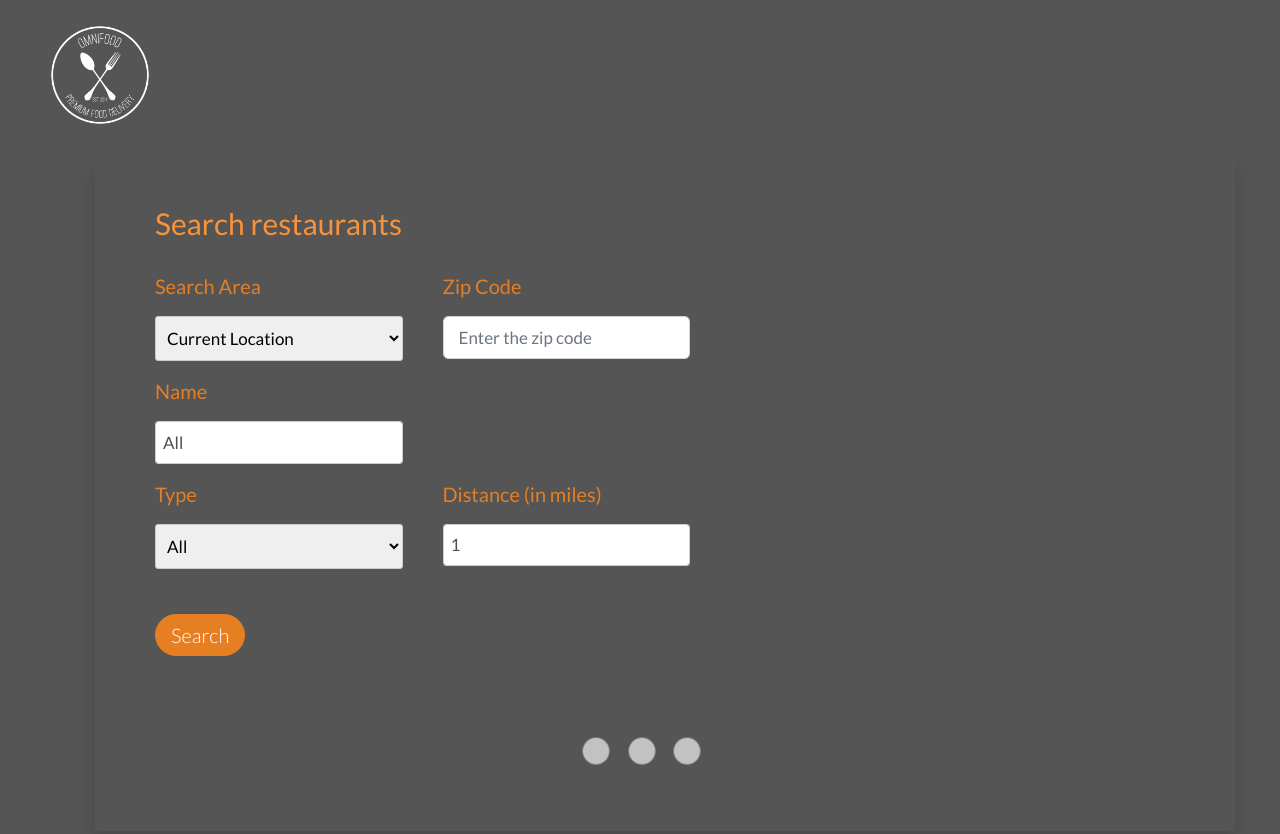
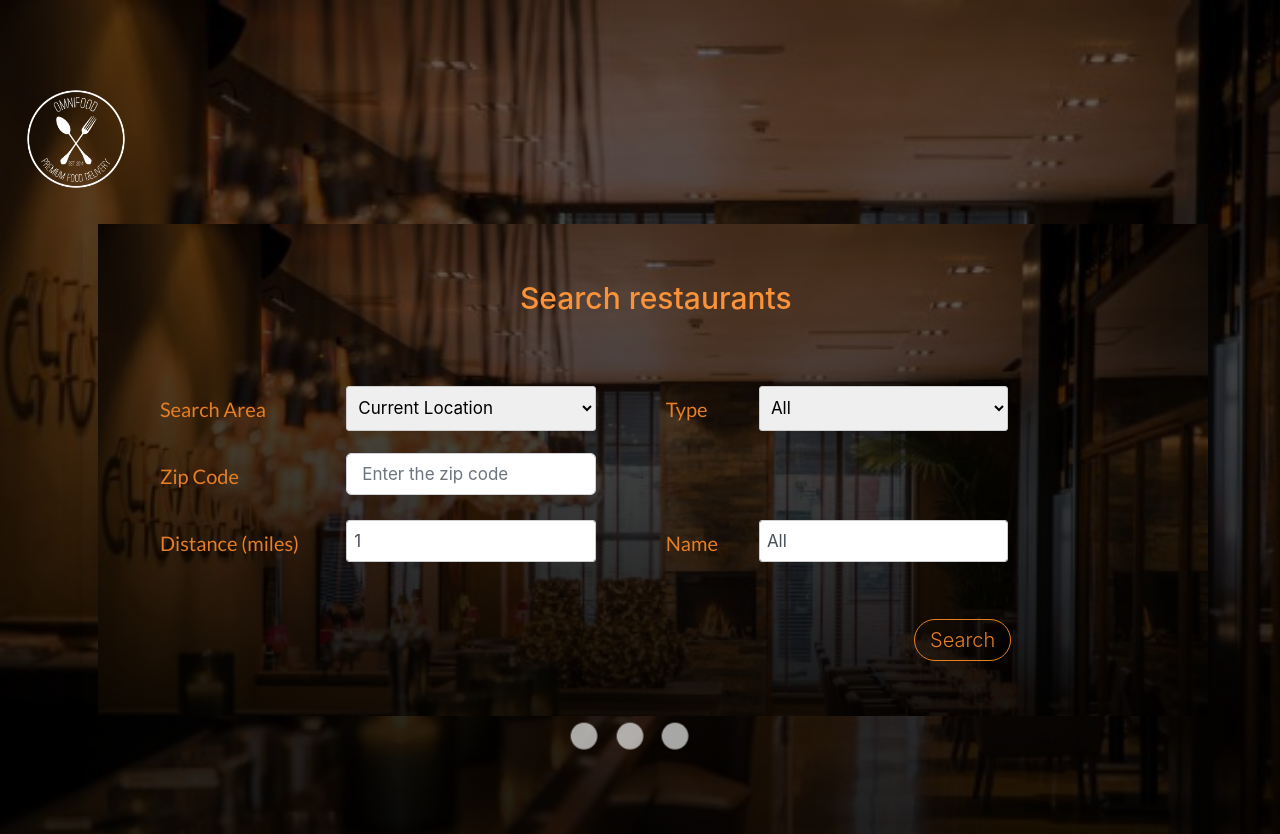
Before and after one commit to hakuban-create/Restaurant-Search, a plain HTML site: page search.html in a window 1280 px wide. Shown: the top 834 px of the page. Drawn offline with nearby package versions, Linux system fonts and the light colour scheme; some packages are replaced by stand-ins of ours.

Commit message:
styledsearch page

```diff
--- a/assets/style.css
+++ b/assets/search.css
@@ -1,12 +1,25 @@
-#search_body, #search_box{
+#search_body,#search_box{
     background-color: #555;
+    padding-top: 5%;
+    padding-left: 2%;
+    padding-bottom: 2%;
+    background-image: linear-gradient(rgba(0,0,0,0.6), rgba(0,0,0,0.91)), url(images/restaurant.jpg);
+    background-size: cover;
     color: white;
-    padding-left: 50px;
-    padding-bottom: 200px;
+    background-attachment: fixed;
+}
+
+#home_search_box{
+    padding: 5% 10%;
+    background-image: linear-gradient(rgba(0,0,0,0.6), rgba(0,0,0,0.91)), url(images/restaurant.jpg);
+    background-size: cover;
+    color: white;
+    background-attachment: fixed;
 }
 
 .container{
     margin-top: 30px;
+    padding-bottom: 100px;
 }
 .container_div{
     margin: 10px;
@@ -103,12 +116,6 @@ margin-top: 18px;
     margin-left: 42%;
     height: 100px;
 }
-
-.hero-text-box{
-    color: white;
-    margin: 13% -2%;
-}
-
 .section-form {
     padding: 80px;
 }
@@ -126,10 +133,6 @@ div > a{
     padding: 5px 15px !important;
 }
 
-#search_box{
-    padding: 45px;
-    font-family: Lato;
-}
 #result_container{
 margin: 0px 20px;
 }
@@ -158,14 +161,15 @@ label{
 
 #search_box_label{
     color: #f99238 !important;
-    margin-bottom: 30px !important;
+    margin-left: 400px !important;
+    margin-bottom: 70px !important;
 }
 
 #logo{
     border-bottom: none;
 }
 
-img.logo:hover{
+#logo_img:hover{
     background-color: gray !important;
 }
 
@@ -174,5 +178,16 @@ img.logo:hover{
 }
 
 #email_send_btn{
-    margin-top: 20px;
+    margin-top: 30px;
 }
+
+.col-form-label{
+    margin-left: 40px;
+}
+#home_search-btn{
+    margin: 3% 69%;
+}
+
+#search-btn{
+    margin: 3% 73%;
+}
--- a/assets/search.js
+++ b/assets/search.js
@@ -2,7 +2,6 @@ initStoredSearch();
 /* * * * * * * elements * * * * * * */
 $("#zipcode_section").hide();
 $("#custom_email").hide();
-$("#loading").hide();
 
 /* * * * * * * Variables * * * * * * */
 var type,name,distance,searchArea,zipCode;
@@ -27,8 +26,6 @@ function initStoredSearch(){
     distance=obj.distance;
     searchArea=obj.searchArea;
     zipCode=obj.zipCode;
-    $("#result_container").hide();
-    $("#loading").show();
     setTimeout(function(){
         performSearch("result_container",searchArea,zipCode,distance,type,name);
     }, 300);
--- a/search.html
+++ b/search.html
@@ -7,41 +7,29 @@
     <link rel="stylesheet" type="text/css" href="resources/css/style.css">
     <link rel="stylesheet" type="text/css" href="resources/css/queries.css">
     <link href='https://fonts.googleapis.com/css?family=Lato:100,300,400,300italic' rel='stylesheet' type='text/css'>
-    <link rel="stylesheet" href="assets/style.css">
+    <link rel="stylesheet" href="assets/search.css">
   </head>
 <body>
     <div id="search_body">
         <nav>
             <div class="row">
-                <a id="logo" href="index.html"><img src="resources/img/logo-white.png" alt="omnifood logo" class="logo rounded-circle"></a>
+                <a id="logo" href="index.html"><img id="logo_img" src="resources/img/logo-white.png" alt="omnifood logo" class="logo rounded-circle"></a>
             </div>
         </nav>
 
         <div class="container shadow">
             <div id="search_box">
                 <h4 id="search_box_label">Search restaurants</h4>
-            <div class="form-row">
-                <div class="col-md-3">
-                    <label for="validationTooltip02">Search Area</label>
+                <div class="form-group row">
+                    <label for="colFormLabel" class="col-sm-2 col-form-label">Search Area</label>
+                    <div class="col-sm-3">
                         <select id="searcharea" required>
                             <option selected value="Current Location">Current Location</option>
                             <option id="zipcode_option">Zip Code</option>
                         </select>
                     </div>
-                <div class="col-md-3" id="zipcode_section">
-                    <label for="validationTooltip02">Zip Code</label>
-                    <input class="form-control" id="zipcode" placeholder="Enter the zip code" required>
-                </div>
-              </div>
-              <div class="form-row">
-                <div class="col-md-3">
-                  <label for="validationTooltip01">Name</label>
-                  <input type="text" class="form-control" id="place_name" value="All">
-             </div>
-              </div>
-                <div class="form-row">
-                    <div class="col-md-3">
-                      <label for="validationTooltip02">Type</label>
+                    <label for="colFormLabel" class="col-sm-1 col-form-label">Type</label>
+                    <div class="col-sm-3">
                       <select id="type" required>
                         <option selected value="All">All</option>
                         <option>American</option>
@@ -58,16 +46,26 @@
                         <option>Sushi</option>
                       </select>
                       </div>
-                   <div class="col-md-3">
-                        <label for="validationTooltip01">Distance (in miles)</label>
+                </div>
+
+                <div class="form-group row" id="zipcode_section">
+                    <label for="colFormLabel" class="col-sm-2 col-form-label">Zip Code</label>
+                    <div class="col-sm-3">
+                        <input class="form-control" id="zipcode" placeholder="Enter the zip code" required>
+                    </div>
+                </div>
+                 <div class="form-group row">
+                        <label for="colFormLabel" class="col-sm-2 col-form-label">Distance (miles)</label>
+                        <div class="col-sm-3">
                             <input type="text" class="form-control" id="distance" value="1">
                         </div>
+
+                          <label for="colFormLabel" class="col-sm-1 col-form-label">Name</label>
+                    <div class="col-sm-3">
+                            <input type="text" class="form-control" id="place_name" value="All">
                     </div>
-                <br>
-
-                  <a  class="btn btn-full" href="#" type="search" id="search-btn">Search</a>
-                <br>
-                <br>
+                 </div>
+                 <a class="btn btn-ghost" href="#" id="search-btn">Search</a>
             </div>
                 <div id="loading">
                     <div class="spinner-grow text-light" role="status">
@@ -117,7 +115,7 @@
                 <div class="row" id="to_row">
                 <div class="col-md-6">
                  <label for="validationTooltip02">To:</label>
-                <select id="email_recievers">
+                <select id="email_recievers" class="form-control">
                   <option selected value="Community">Community</option>
                   <option>Custom Email Address</option>
                   </select>
@@ -132,7 +130,7 @@
                 </div>
                 <div class="row">
                   <label for="validationTooltip02">Message:</label>
-                  <textarea id="message"></textarea>
+                  <textarea id="message" class="form-control"></textarea>
                 </div>
                   <a href="#" id="email_send_btn" class="btn btn-full" data-toggle="modal" data-target="#modal_3" data-dismiss="modal">Send</a>
                 </div>
```
Also changed, not shown: assets/main.js (+9 -1 lines), index.html (+26 -28 lines), assets/images/restaurant.jpg (added), assets/images/restaurant1.jpg (added), assets/images/restaurant2.jpg (added), assets/images/restaurant3.jpg (added). Lines whose indentation alone changed are shown as unchanged.
